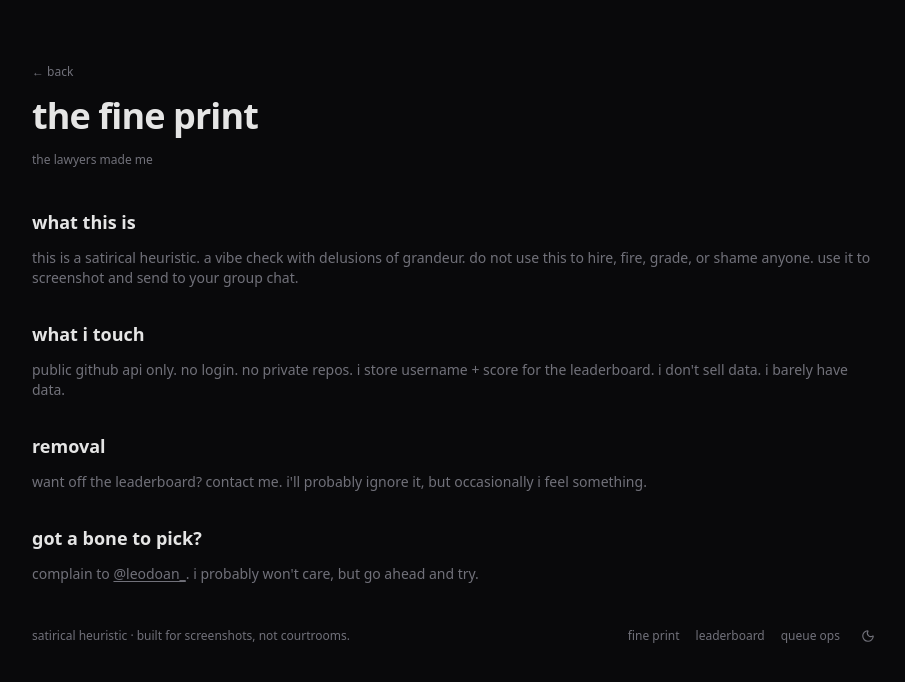
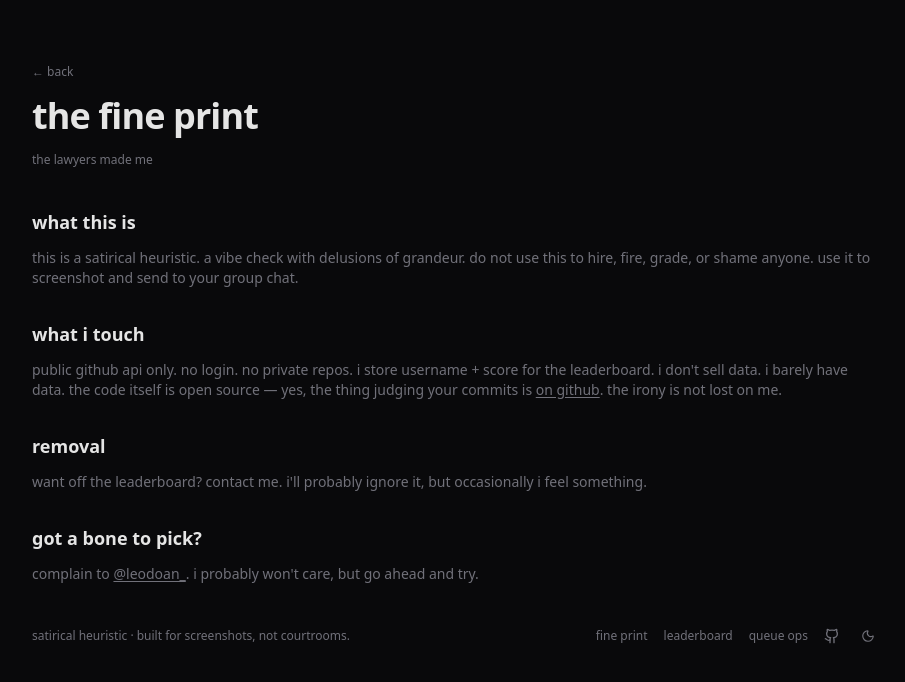
Before and after one commit to mnismt/areyougoingtoslop, a Next.js app: page /fine-print in a window 1280 px wide. Shown: the top 682 px of the page, without its empty margins (184-1089 px from the left). Built offline with nearby package versions, Linux system fonts and the light colour scheme; no server answers.

Commit message:
feat: update repo's link in fine print + update readme

```diff
--- a/src/app/components/site-footer.tsx
+++ b/src/app/components/site-footer.tsx
@@ -1,4 +1,5 @@
 import Link from 'next/link'
+import { Github } from 'lucide-react'
 import { ThemeToggle } from '@/components/theme-toggle'
 
 export function SiteFooter() {
@@ -29,6 +30,15 @@ export function SiteFooter() {
           queue ops
           <span className="absolute -bottom-1 left-0 h-[1px] w-0 bg-foreground transition-all duration-300 group-hover:w-full" />
         </Link>
+        <a
+          href="https://github.com/mnismt/areyougoingtoslop"
+          target="_blank"
+          rel="noopener noreferrer"
+          className="hover:text-foreground transition-colors"
+          aria-label="source code on github"
+        >
+          <Github className="h-4 w-4" />
+        </a>
         <ThemeToggle />
       </div>
     </footer>
--- a/src/app/components/slop-gauge.tsx
+++ b/src/app/components/slop-gauge.tsx
@@ -165,55 +165,74 @@ export default function SlopGauge({
       <TooltipProvider delayDuration={100}>
         <Tooltip>
           <TooltipTrigger asChild>
-            <div className="flex flex-col items-center -mt-2 cursor-help">
+            <div className="flex flex-col items-center -mt-2 cursor-help group">
               <span
                 className="font-mono text-4xl font-bold"
                 style={{ color: scoreColor(clamped) }}
               >
                 {score}
               </span>
-              <span className="font-mono text-xs text-muted-foreground">
+              <span className="flex items-center gap-1 font-mono text-xs text-muted-foreground">
                 slop score
+                <svg
+                  className="h-3 w-3 shrink-0 text-muted-foreground/50"
+                  fill="none"
+                  viewBox="0 0 24 24"
+                  stroke="currentColor"
+                  aria-hidden="true"
+                >
+                  <circle cx="12" cy="12" r="10" strokeWidth="2" />
+                  <path
+                    strokeLinecap="round"
+                    strokeLinejoin="round"
+                    strokeWidth="2"
+                    d="M12 16v-4M12 8h.01"
+                  />
+                </svg>
               </span>
             </div>
           </TooltipTrigger>
           <TooltipContent
             side="bottom"
-            className="max-w-[280px] border border-border bg-card p-3 shadow-lg"
+            className="w-[300px] border border-border bg-card p-4 shadow-lg"
             sideOffset={8}
           >
             {signalBreakdown && signalBreakdown.length > 0 ? (
               <div className="space-y-2">
-                <p className="font-mono text-[10px] text-muted-foreground">
+                <p className="font-mono text-[10px] uppercase tracking-wider text-muted-foreground/60">
                   signal breakdown
                 </p>
+                <div className="space-y-1.5">
                   {signalBreakdown
                     .filter((s) => s.contribution > 0)
                     .map((signal) => (
                       <div
                         key={signal.key}
-                      className="flex items-center justify-between gap-4"
+                        className="grid items-center gap-x-3"
+                        style={{ gridTemplateColumns: '1fr auto auto' }}
                       >
                         <span className="text-[11px] text-muted-foreground">
                           {signal.label}
                         </span>
-                      <div className="flex items-center gap-2 font-mono text-[11px]">
-                        <span className="text-foreground">
+                        <span className="whitespace-nowrap font-mono text-[11px] text-foreground tabular-nums">
                           +{formatNumber(signal.contribution)} pts
                         </span>
-                        <span className="text-muted-foreground">
+                        <span className="w-10 whitespace-nowrap text-right font-mono text-[11px] text-muted-foreground tabular-nums">
                           ({Math.round(signal.score)}%)
                         </span>
                       </div>
+                    ))}
                 </div>
-                  ))}
-                <div className="mt-2 border-t border-border pt-2">
-                  <div className="flex items-center justify-between gap-4">
+                <div className="border-t border-border pt-2">
+                  <div
+                    className="grid items-center gap-x-3"
+                    style={{ gridTemplateColumns: '1fr auto' }}
+                  >
                     <span className="text-[11px] font-medium text-foreground">
                       total
                     </span>
                     <span
-                      className="font-mono text-[11px] font-bold"
+                      className="whitespace-nowrap font-mono text-[11px] font-bold tabular-nums"
                       style={{ color: scoreColor(clamped) }}
                     >
                       {score} / 100
--- a/src/app/fine-print/page.tsx
+++ b/src/app/fine-print/page.tsx
@@ -44,7 +44,17 @@ export default function FinePrintPage() {
           <p className="text-sm text-muted-foreground">
             public github api only. no login. no private repos. i store username
             + score for the leaderboard. i don&apos;t sell data. i barely have
-            data.
+            data. the code itself is open source — yes, the thing judging your
+            commits is{' '}
+            <a
+              href="https://github.com/mnismt/areyougoingtoslop"
+              target="_blank"
+              rel="noopener noreferrer"
+              className="underline underline-offset-2 hover:text-foreground"
+            >
+              on github
+            </a>
+            . the irony is not lost on me.
           </p>
         </div>
 
--- a/src/app/page.tsx
+++ b/src/app/page.tsx
@@ -30,7 +30,7 @@ export default async function Home() {
     >
       <section className="flex flex-col items-center gap-4 text-center animate-rise sm:gap-6">
         <h1 className="text-3xl font-bold tracking-tight sm:text-5xl">
-          are you going{' '}
+          are you going to{' '}
           <span className="bg-clip-text text-transparent bg-gradient-to-r from-primary via-rose-400 to-primary animate-gradient-text">
             slop
           </span>
```
Also changed, not shown: 1 other file (tests, documents, lock files or other folders). Lines whose indentation alone changed are shown as unchanged.
